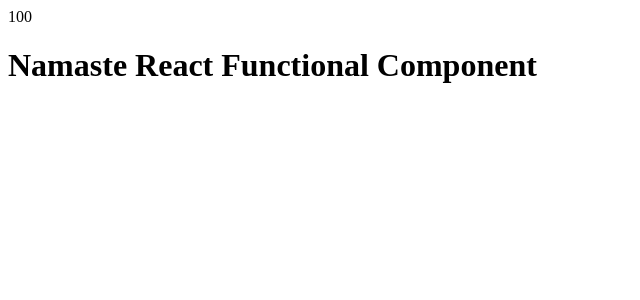
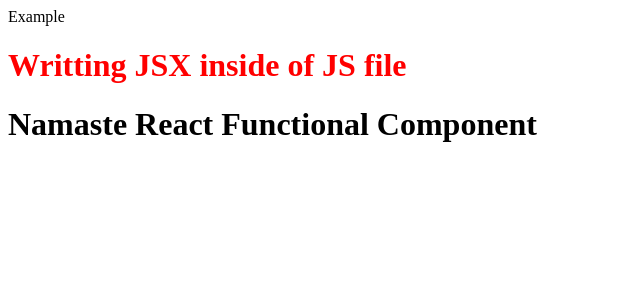
Before and after one commit to Aigito/namaste-react, a React (Vite) app: page / in a window 1280 px wide. Shown: the top 300 px of the page, without its empty margins (0-640 px from the left). Built offline with nearby package versions, Linux system fonts and the light colour scheme.

Commit message:
Ep 03: Rendering React Element as JS variable inside of a React Component

```diff
--- a/App.js
+++ b/App.js
@@ -1,20 +1,20 @@
 import React from "react";
 import ReactDOM from "react-dom/client";
 
+//* Rendering React Element (stored as a JS variable) inside of a React Component
 
-const JsxHeading = () => (
+const elem = <span>Example</span>
+
+const jsxHeading = (
   <h1 id="heading" className="head" tabIndex="5">
     Writting JSX inside of JS file
   </h1>
 );
 
-//* JS code inside of JSX
-
-const number = 100;
-
 const HeadingComponent = () => (
   <div id="container">
-    {number}
+    {elem}
+    {jsxHeading}
     <h1 className="heading">
       Namaste React Functional Component
     </h1>
```
